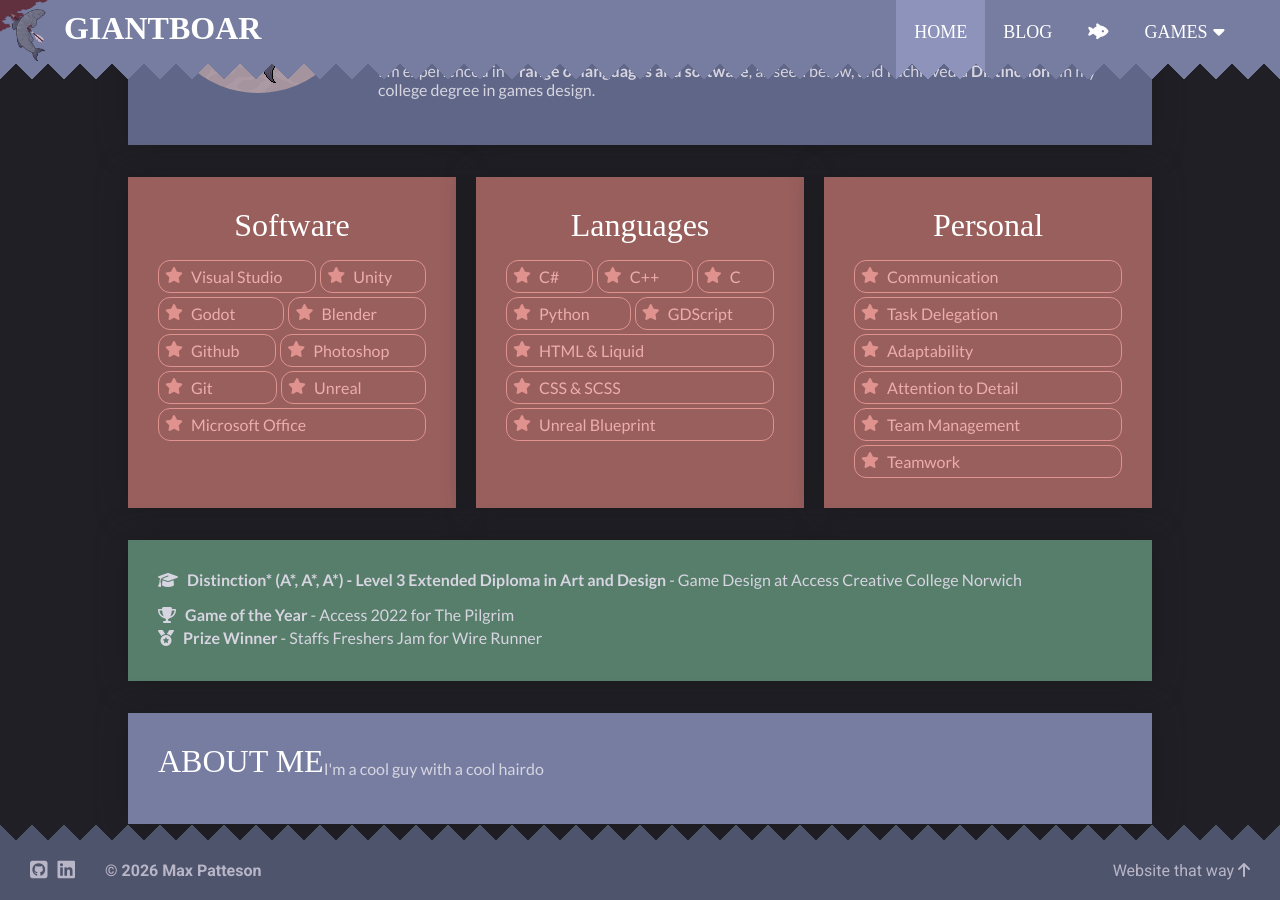
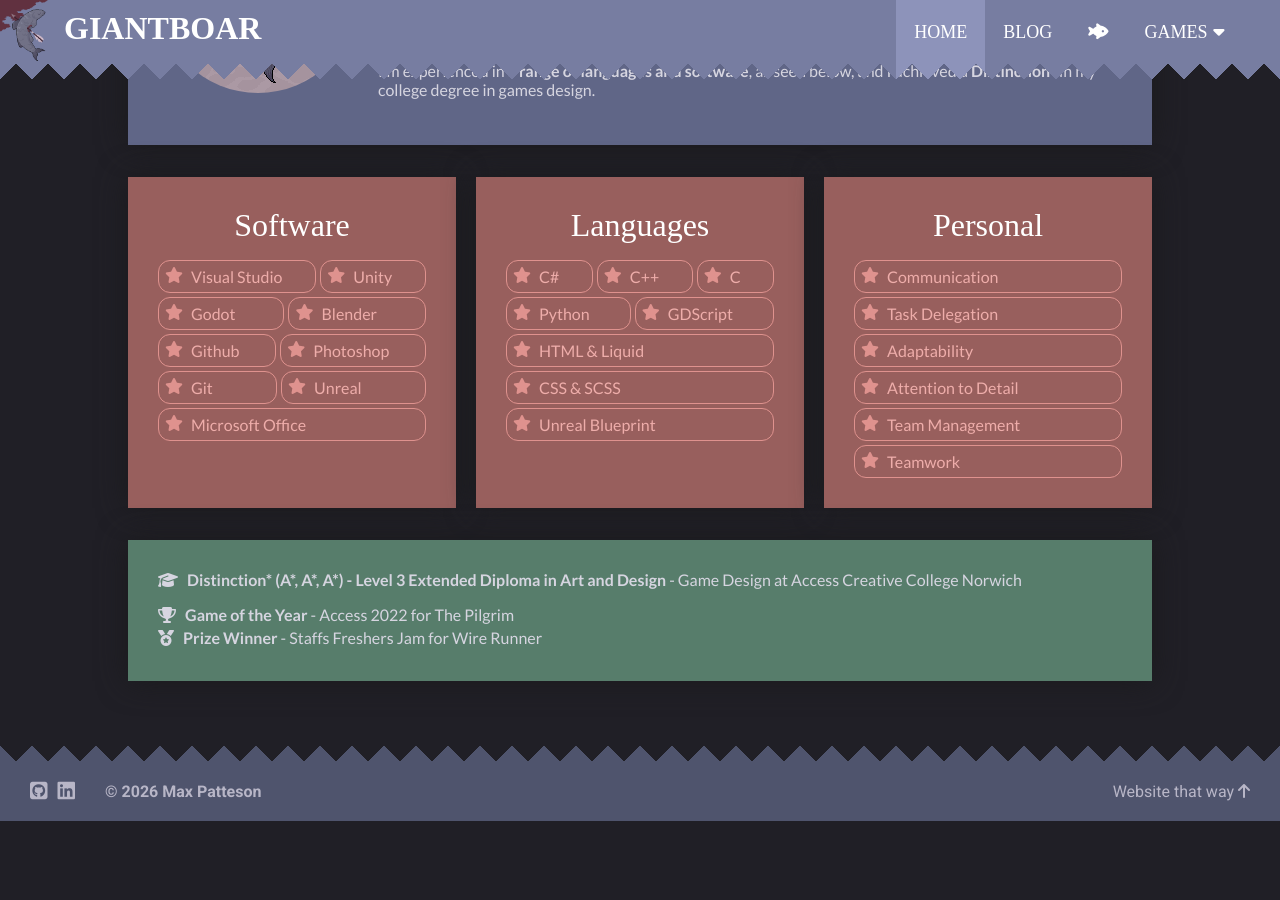
Before and after one commit to GiantBoar/giantboar.github.io, a Jekyll site: the page built from index.html, in a window 1280 px wide and 900 px high, scrolled down 651 px. Built offline with Jekyll 4.4.1, drawn with Linux system fonts in a browser that asks for light colours; some web fonts are replaced; after the commit the page ends 1472 px from its top, so only the background shows below that.

Commit message:
final homepage work before blog updates

```diff
--- a/_layouts/home.html
+++ b/_layouts/home.html
@@ -70,10 +70,4 @@ layout: default
             <li><p><i class="fa-solid fa-medal"></i> <strong>Prize Winner</strong> - Staffs Freshers Jam for Wire Runner</p></li>
         </ul>
     </div>
-
-    <!-- project showcase widget -->
-    <div class="widget drop-shadow" style="background-color: #777da1">
-        <h1>ABOUT ME</h1>
-        <p>I'm a cool guy with a cool hairdo</p>
-    </div>
 </div>
```
Also changed, not shown: 2 other files.
